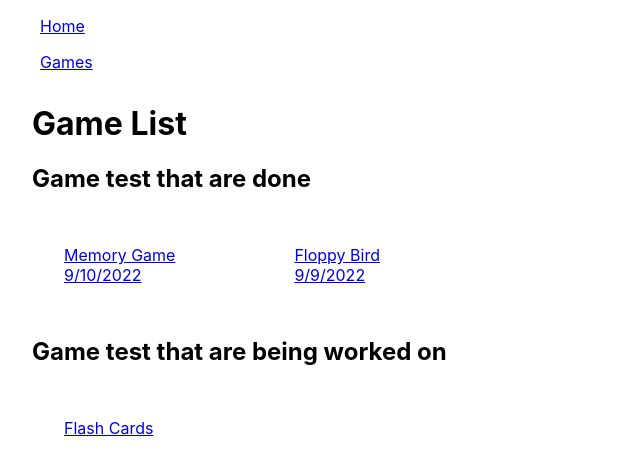
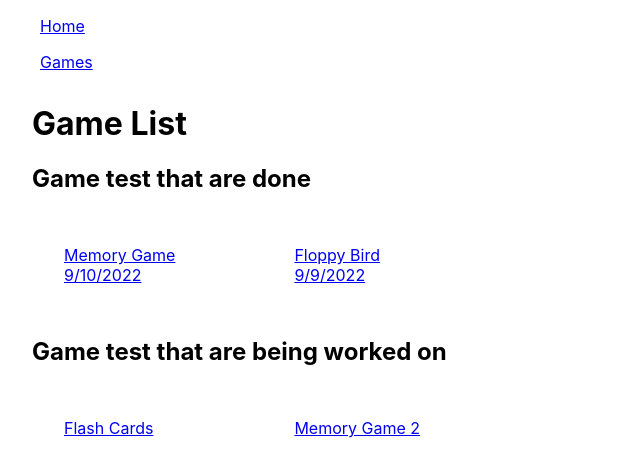
Before and after one commit to Seraphits/game-design-class, a React (Create React App) app: page /games in a window 1280 px wide. Shown: the top 476 px of the page, without its empty margins (0-640 px from the left). Built offline with nearby package versions, Linux system fonts and the light colour scheme.

Commit message:
link game pages

```diff
--- a/src/App.js
+++ b/src/App.js
@@ -4,6 +4,7 @@ import GraphQL001 from './AddingData/GraphQL/001'
 import FlashCard from './Game/FlashCards/001/FlashCardsPage'
 import FloppyBird from './Game/FloppyBird/001/FloppyBird'
 import MemoryGamePage from './Game/Memory/001/MemoryGamePage'
+import MemoryGamePage2 from './Game/Memory/002'
 import Header from './Layout/Header'
 import AddingData from './Pages/AddingData'
 import GamesList from './Pages/GamesList'
@@ -17,6 +18,7 @@ const App = () => {
         <Route path='/games/floppybird'><FloppyBird/></Route>
         <Route path='/games/flashcards'><FlashCard/></Route>
         <Route path='/games/memory/001'><MemoryGamePage/></Route>
+        <Route path='/games/memory/002'><MemoryGamePage2/></Route>
         <Route path='/games'><GamesList/></Route>
         <Route path='/addingdata/GraphQL/001'><GraphQL001/></Route>
         <Route path='/addingdata'><AddingData/></Route>
--- /dev/null
+++ b/src/Game/Memory/002/index.js
@@ -0,0 +1,11 @@
+import React from 'react'
+
+const index = () => {
+  return (
+    <div>
+      Merory Game 2
+    </div>
+  )
+}
+
+export default index
--- a/src/Pages/GamesList.js
+++ b/src/Pages/GamesList.js
@@ -9,12 +9,13 @@ const GamesList = () => {
       <h1>Game List</h1>
       <h2>Game test that are done</h2>
       <Grid>
-        <Link to='/games/memory'>Memory Game<br/>9/10/2022</Link>
+        <Link to='/games/memory/001'>Memory Game<br/>9/10/2022</Link>
         <Link to='/games/floppybird'>Floppy Bird<br/>9/9/2022</Link>
       </Grid>
       <h2>Game test that are being worked on</h2>
       <Grid>
         <Link to='/games/flashcards'>Flash Cards</Link>
+        <Link to='/games/memory/002'>Memory Game 2</Link>
       </Grid>
     </Wrapper>
   )
```
